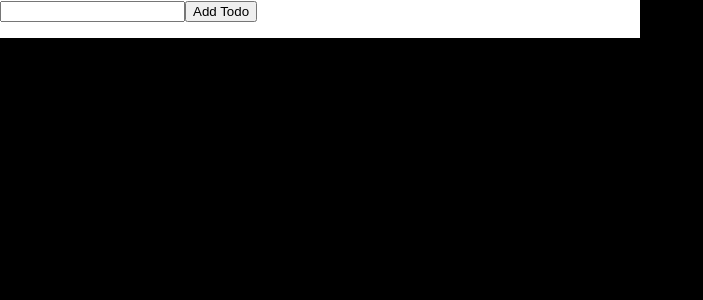
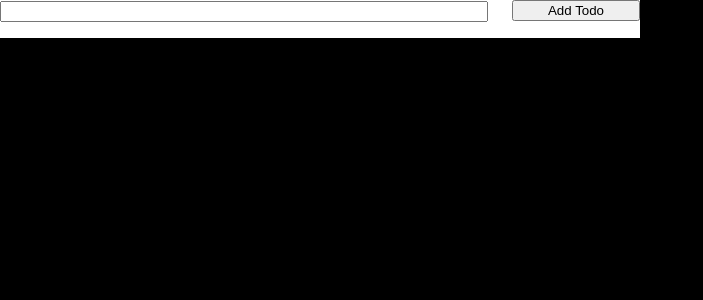
Before and after one commit to autumnpa/React-Todo-Web-App, a React (Create React App) app: page / in a window 1280 px wide. Shown: the top 300 px of the page, without its empty margins (0-703 px from the left). Built offline with nearby package versions, Linux system fonts and the light colour scheme.

Commit message:
Todo Input/Btn Styling
- Added classes and basic styling to the input field and add task button

```diff
--- a/src/App.js
+++ b/src/App.js
@@ -38,10 +38,11 @@ function App() {
       <form onSubmit={handleSubmit}>
         {/* Updates the state varliable newTodo each time the user types and a new task */}
         <input type="text"
+        className="todo-input"
           value={newTodo}
           onChange={(event) => setNewTodo(event.target.value)}
         />
-        <button type="submit">Add Todo</button>
+        <button className="add-todo" type="submit">Add Todo</button>
       </form>
       {/* Render the todo list items using map - items stored in todos state variable */}
       {/* Add functionality to mark todo items as completed */}
--- a/src/index.css
+++ b/src/index.css
@@ -23,3 +23,16 @@ body {
   min-width: 350px;
   position: absolute;
 }
+
+.todo-input {
+  width: 75%;
+  color: #111111;
+  position: relative;
+}
+
+.add-todo {
+  position: relative;
+  float: right;
+  cursor: pointer;
+  width: 20%;
+}
```
